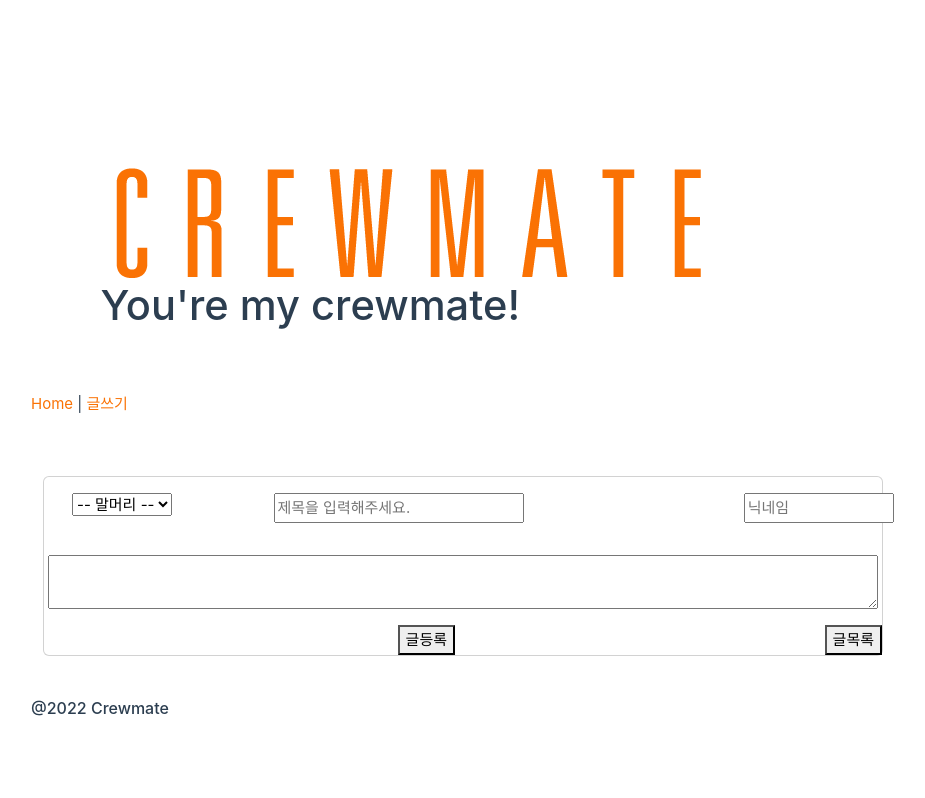
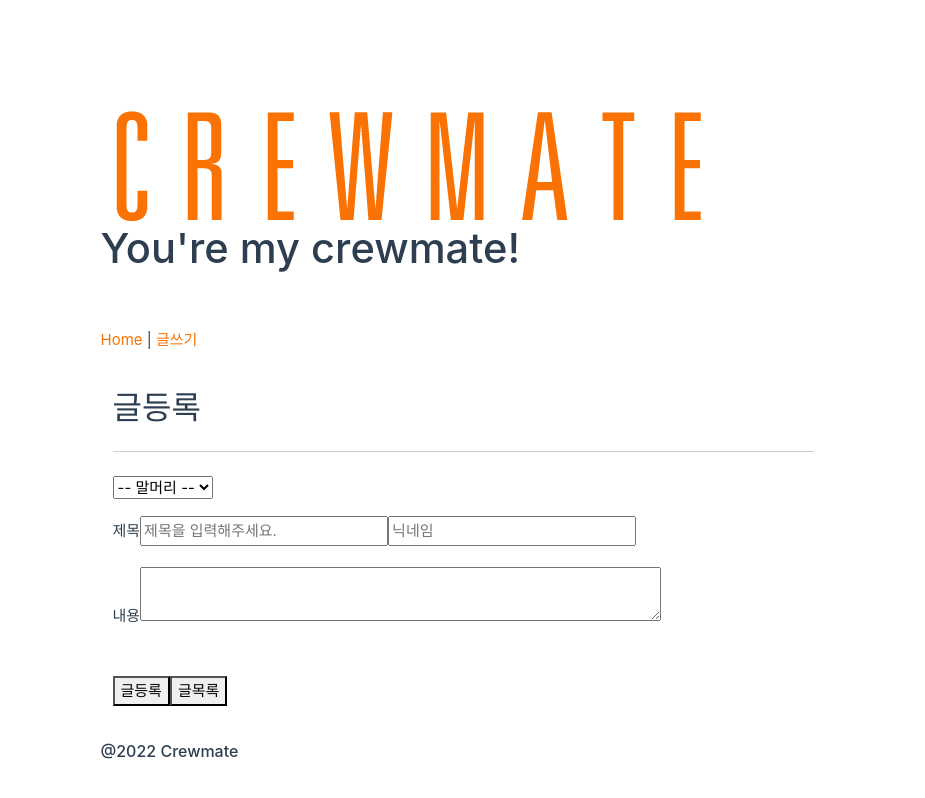
Before and after one commit to vvenommm/vuePractice, a Vue app: page /write in a window 1280 px wide. Shown: the whole page, without its empty margins (177-1102 px from the left). Built offline with nearby package versions, Linux system fonts and the light colour scheme.

Commit message:
read로 넘어가는거 수정. 글등록 수정 중. 글목록 read 구현 중

```diff
--- a/src/App.vue
+++ b/src/App.vue
@@ -1,10 +1,10 @@
 <script setup>
 import HelloWorld from './components/HelloWorld.vue'; // ESLint는 세미콜론 안 씀
-import TheWelcome from './components/TheWelcome.vue';
+// import TheWelcome from './components/TheWelcome.vue';
 import BoardList from './views/BoardList.vue';
 
-import { useRoute, useRouter } from 'vue-router';
-import { inject } from 'vue';
+// import { useRoute, useRouter } from 'vue-router';
+// import { inject } from 'vue';
 
 // const route = useRoute();
 // console.log('route.path: {}', route.path);
--- /dev/null
+++ b/src/api/posts.js
@@ -0,0 +1,5 @@
+import axios from 'axios';
+
+export function getPosts() {
+	return axios.get('http://localhost:8080/main');
+}
--- a/src/axios/index.js
+++ /dev/null
@@ -1,20 +0,0 @@
-import axios from 'axios';
-import board from '@/data';
-
-export function getPosts() {
-	axios.get('http://localhost:8080/main').then(response => {
-		// Posts = response.data.posts;
-		// console.log('boardList : ', response.data);
-		// console.log('getPosts - data.posts : ', response.data.posts);
-		board.posts = response.data.posts;
-		// console.log('boardList Posts : ', response.data.posts);
-		// console.log('boardList Page : ', response.data.page);
-		// console.log('before posts : ', data.Posts.value);
-		console.log('axios getPosts : ', board.posts);
-		// for (let post in response.data.posts) {
-		// data.Posts.value.push(post);
-		// console.log('for insdie : ', post);
-		// }
-		// console.log(data.Posts);
-	});
-}
--- a/src/data/index.js
+++ b/src/data/index.js
@@ -1,6 +1,19 @@
 import { reactive } from 'vue';
 
 export default {
+	board: reactive({
+		posts: [],
+	}),
+	page: reactive({
+		content: '',
+		currentPage: 0,
+		endPage: 0,
+		startPage: 0,
+		total: 0,
+		totalPages: 0,
+		word: '',
+	}),
+
 	// Posts: reactive([
 	//   {
 	//     bnum: 1,
@@ -53,17 +66,4 @@ export default {
 	//     views: 12,
 	//   },
 	// ]),
-
-	board: reactive({
-		posts: [],
-		page: {
-			content: '',
-			currentPage: 0,
-			endPage: 0,
-			startPage: 0,
-			total: 0,
-			totalPages: 0,
-			word: '',
-		},
-	}),
 };
--- a/src/views/BoardList.vue
+++ b/src/views/BoardList.vue
@@ -1,24 +1,35 @@
 <script setup>
 import { toRef, ref, onMounted, reactive } from 'vue';
 import board from '@/data';
-import { getPosts } from '@/axios';
-import axios from 'axios';
+import page from '@/data';
+import { getPosts } from '@/api/posts';
 import { useRouter } from 'vue-router';
 
 console.log('여기는 보드리스트--------------------');
 console.log('서버에서 가져온 DB : ', board);
 
-onMounted(() => {
-	console.log('마운트 성공');
-	// getPosts();
-	axios.get('http://localhost:8080/main').then(response => {
-		console.log('boardList : ', response.data);
-		board.posts = response.data.posts;
-		board.page = response.data.page;
-		console.log('BoardList - board.posts : ', board.posts);
-		console.log('BoardList - board.page : ', board.page);
-	});
-});
+const fetchPosts = async () => {
+	const response = await getPosts();
+	console.log('getPosts return : ', response.data);
+	board.posts = response.data.posts;
+	page.value = response.data.page;
+	console.log('page : ', page.value);
+	console.log('posts : ', board.posts);
+};
+fetchPosts();
+
+// onMounted(() => {
+// console.log('마운트 성공');
+// // getPosts();
+// axios.get('http://localhost:8080/main').then(response => {
+// 	console.log('boardList : ', response.data);
+// 	board.posts = response.data.posts;
+// 	// board.page = response.data.page;
+// 	page.value = response.data.page;
+// 	console.log('BoardList - board.posts : ', board.posts);
+// 	console.log('BoardList - page.value : ', page.value);
+// });
+// });
 
 // const showCategory = post => {
 // 	console.log('computed on : ');
@@ -33,17 +44,16 @@ onMounted(() => {
 // }
 // };
 
-// const readPost = num => {
-// 	const router = useRouter();
-// 	router.push({
-// 		path: `/read/${num}`,
-// 	});
-// };
+const readPost = num => {
+	const router = useRouter();
+	router.push({
+		path: `/read/${num}`,
+	});
+};
 </script>
 
 <template>
-	<!-- {{ board.page.value }} -->
-
+	<h2>가나다라</h2>
 	<div id="tableDiv" class="card">
 		<table id="tb" class="tb table">
 			<thead id="tb_head">
@@ -66,11 +76,13 @@ onMounted(() => {
 					<td v-if="post.category === 'q'">질문</td>
 					<td v-if="post.category === 'f'">자유</td>
 					<td v-if="post.category === 'e'">기타</td>
-					<td :click="$router.push('/`${post.num}')">
+					<td>
 						<!-- <router-link to="/read/`post.num`">
 							{{ post.title }} ({{ post.commentCnt }})
 						</router-link> -->
-						<!-- <a :click="readPost(`${post.num}`)">{{ post.title }}</a> -->
+						<a @click="readPost(`${post.num}`)"
+							>{{ post.title }} ({{ post.commentCnt }})</a
+						>
 					</td>
 					<td>{{ post.nickname }}</td>
 					<td>{{ post.dates }}</td>
@@ -79,9 +91,10 @@ onMounted(() => {
 			</tbody>
 		</table>
 	</div>
+	<!-- <span v-if="board.page.currentPage == 1">tjdrhd</span> -->
 	<!-- <nav aria-label="Page navigation">
 		<ul class="pagination item-center">
-			<li class="page-item">
+			<li class="page-item"data>
 				<a
 					v-if="board.page.currentPage < 6"
 					class="page-link"
--- a/src/views/WritePost.vue
+++ b/src/views/WritePost.vue
@@ -59,10 +59,10 @@ console.log('post', post);
 </script>
 
 <template>
-	<p>{{ post.category }}</p>
-	<div class="card">
-		<div class="row m-3">
-			<div class="col-3">
+	<h2>글등록</h2>
+	<hr class="my-4" />
+	<form @submit.prevent>
+		<div class="mb-3">
 			<select v-model="post.category">
 				<option value="">-- 말머리 --</option>
 				<option v-for="cat in catList" :key="cat.text" :value="cat.value">
@@ -70,35 +70,24 @@ console.log('post', post);
 				</option>
 			</select>
 		</div>
-			<div class="col-7">
+		<div class="mb-3">
+			<label for="title" class="form-label">제목</label>
 			<input
 				type="text"
 				v-model="post.title"
 				placeholder="제목을 입력해주세요."
-					style="width: 250px"
 			/>
+			<input type="text" v-model="post.writer" placeholder="닉네임" />
 		</div>
-			<div class="col-2">
-				<input
-					type="text"
-					v-model="post.writer"
-					placeholder="닉네임"
-					style="width: 150px"
-				/>
-			</div>
-		</div>
-		<div class="row p-3">
+		<div class="mb-3">
+			<label for="contents" class="form-label">내용</label>
 			<textarea v-model="post.contents" row="20" cols="50" required></textarea>
 		</div>
-		<div class="hstack gap-3">
-			<div class="ms-auto">
+		<div class="pt-4">
 			<button @click="addPost()">글등록</button>
-			</div>
-			<div class="ms-auto">
 			<button @click="$router.push('/')">글목록</button>
 		</div>
-		</div>
-	</div>
+	</form>
 </template>
 
 <style>
```
Lines whose indentation alone changed are shown as unchanged.
